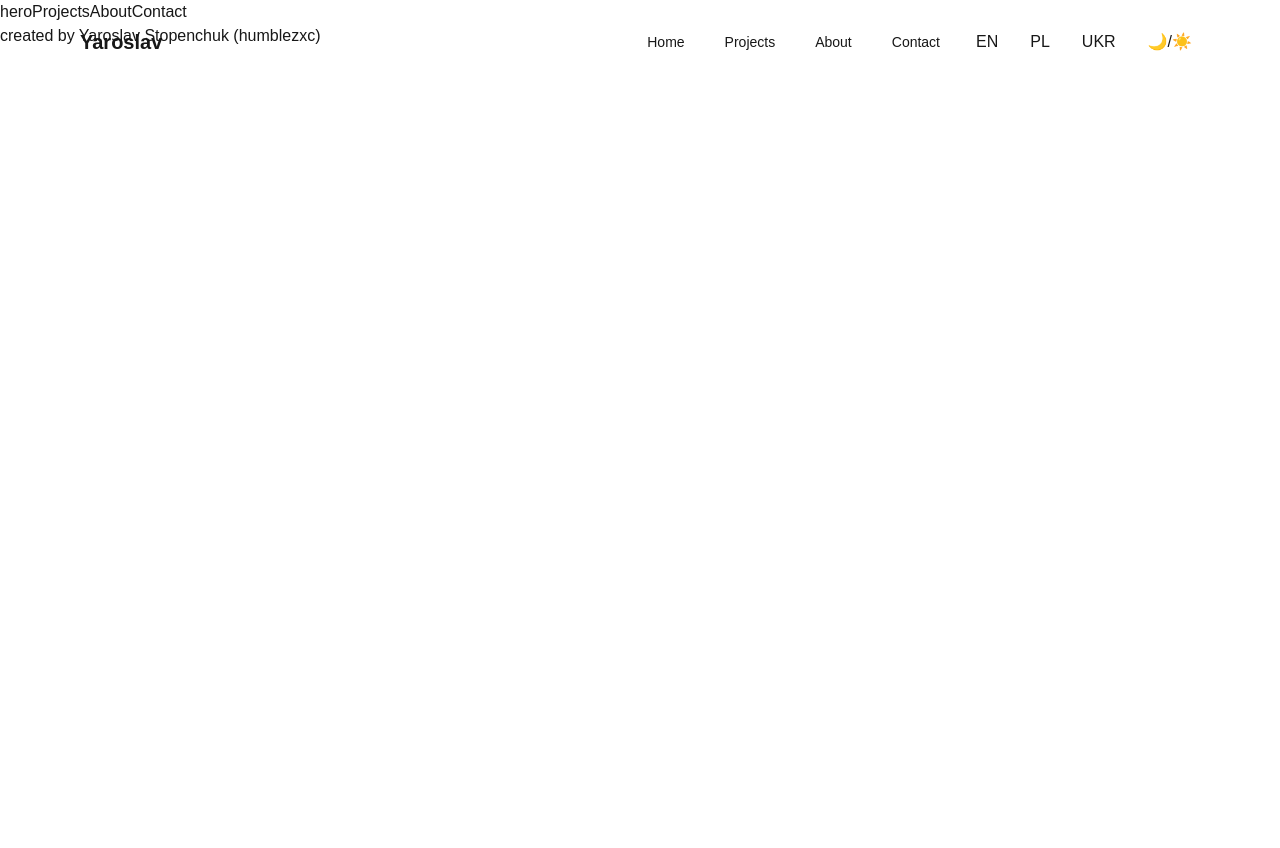
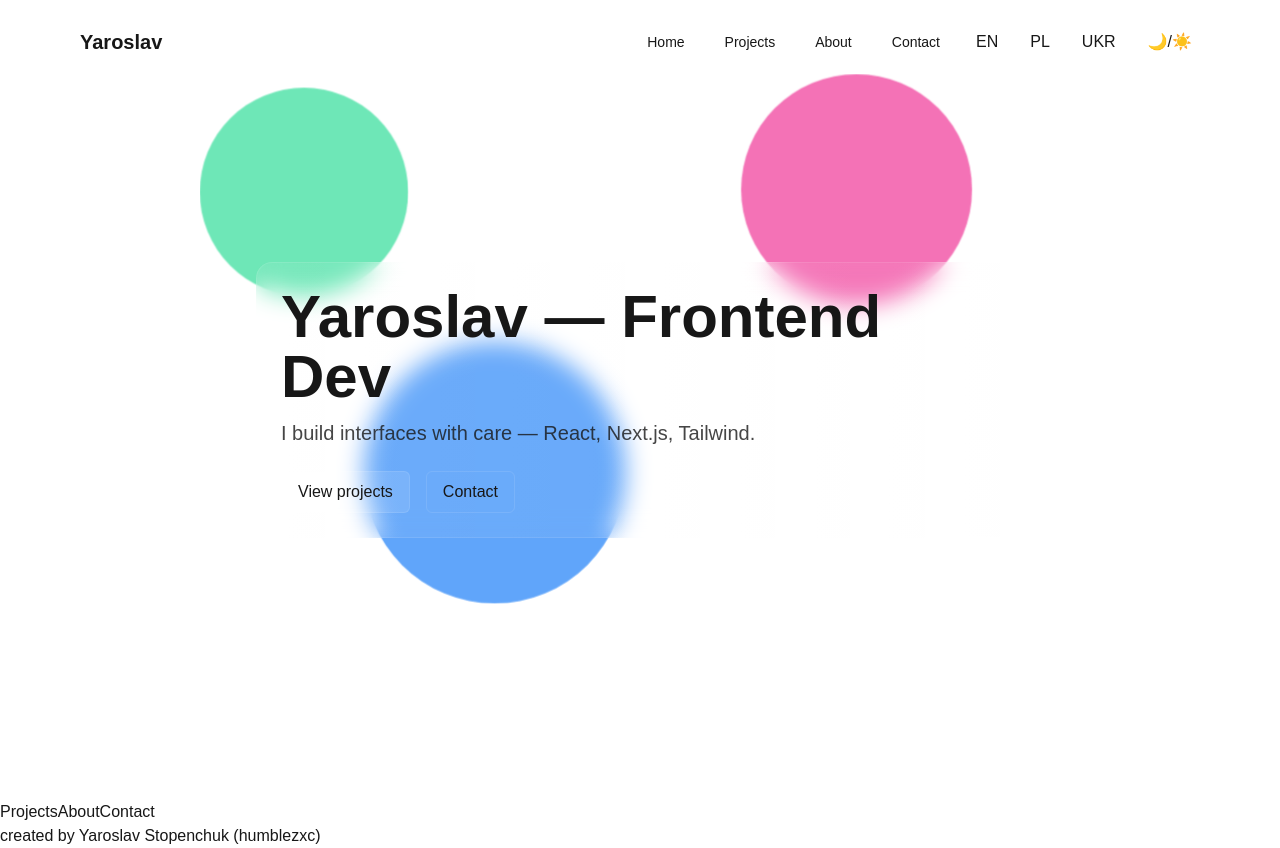
Before and after one commit to humblezxc/portfolio, a Next.js app: page / in a window 1280 px wide. Before the commit the page ends 800 px from the top, so only its background shows below. Built offline with nearby package versions, Linux system fonts and the light colour scheme.

Commit message:
Update Hero section

```diff
--- a/src/components/Hero.tsx
+++ b/src/components/Hero.tsx
@@ -1,7 +1,60 @@
+"use client";
+import React from "react";
+
 export default function Hero() {
-    return(
-        <>
-            hero
-        </>
-    )
+    return (
+        <section id="home" className="relative min-h-screen flex items-center justify-center overflow-hidden">
+            <svg className="absolute inset-0 w-full h-full" viewBox="0 0 800 600" preserveAspectRatio="xMidYMid slice" xmlns="http://www.w3.org/2000/svg" aria-hidden>
+                <defs>
+                    <filter id="goo">
+                        <feGaussianBlur in="SourceGraphic" stdDeviation="12" result="blur" />
+                        <feColorMatrix in="blur" mode="matrix"
+                                       values="1 0 0 0 0
+                      0 1 0 0 0
+                      0 0 1 0 0
+                      0 0 0 20 -10" result="goo" />
+                        <feBlend in="SourceGraphic" in2="goo" />
+                    </filter>
+                </defs>
+
+                <g filter="url(#goo)" className="mix-blend-normal">
+                    <circle className="blob blob-1" cx="200" cy="200" r="60" fill="#6EE7B7" />
+                    <circle className="blob blob-2" cx="320" cy="320" r="90" fill="#60A5FA" />
+                    <circle className="blob blob-3" cx="520" cy="180" r="70" fill="#F472B6" />
+                </g>
+            </svg>
+
+            {/* Glass card */}
+            <div className="relative z-10 max-w-3xl mx-auto p-6 rounded-2xl bg-gradient-to-r from-white/8 to-white/4 border border-white/10 backdrop-blur-md">
+                <h1 className="text-4xl md:text-6xl font-bold">Yaroslav — Frontend Dev</h1>
+                <p className="mt-3 text-lg md:text-xl opacity-80">I build interfaces with care — React, Next.js, Tailwind.</p>
+                <div className="mt-6 flex gap-4">
+                    <a href="#projects" className="px-4 py-2 rounded-md bg-white/10 border border-white/10 hover:scale-[1.02] transition">View projects</a>
+                    <a href="#contact" className="px-4 py-2 rounded-md border border-white/10">Contact</a>
+                </div>
+            </div>
+
+            <style jsx>{`
+        .blob { transform-origin: center; mix-blend-mode: screen; }
+        .blob-1 { animation: float1 8s ease-in-out infinite; }
+        .blob-2 { animation: float2 9s ease-in-out infinite; }
+        .blob-3 { animation: float3 7s ease-in-out infinite; }
+        @keyframes float1 {
+          0% { transform: translateY(0) translateX(0) scale(1); }
+          50% { transform: translateY(-30px) translateX(10px) scale(1.12); }
+          100% { transform: translateY(0) translateX(0) scale(1); }
+        }
+        @keyframes float2 {
+          0% { transform: translateY(0) translateX(0) scale(1); }
+          50% { transform: translateY(30px) translateX(-20px) scale(0.9); }
+          100% { transform: translateY(0) translateX(0) scale(1); }
+        }
+        @keyframes float3 {
+          0% { transform: translateY(0) translateX(0) scale(1); }
+          50% { transform: translateY(-20px) translateX(30px) scale(1.08); }
+          100% { transform: translateY(0) translateX(0) scale(1); }
+        }
+      `}</style>
+        </section>
+    );
 }
```
